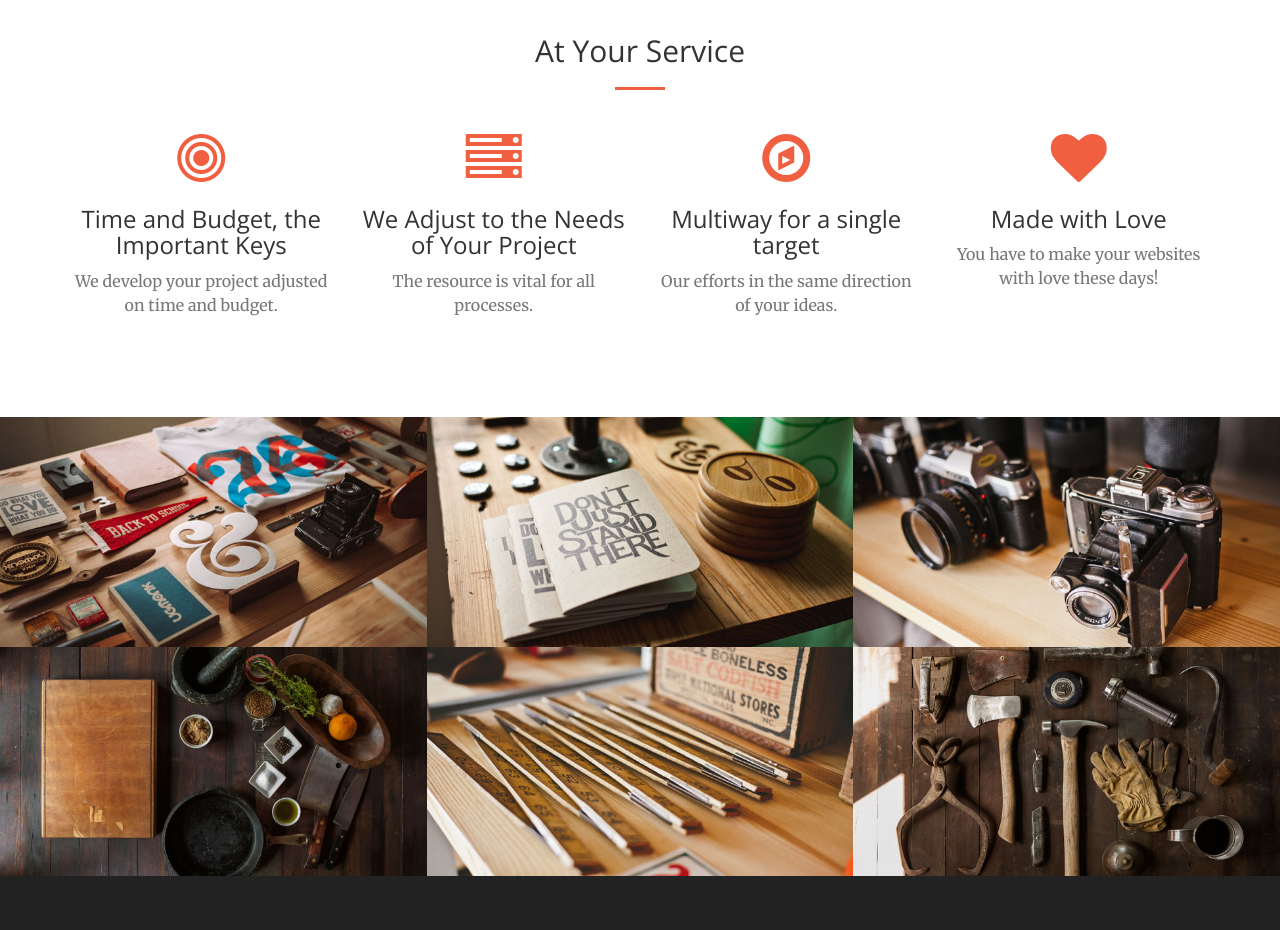
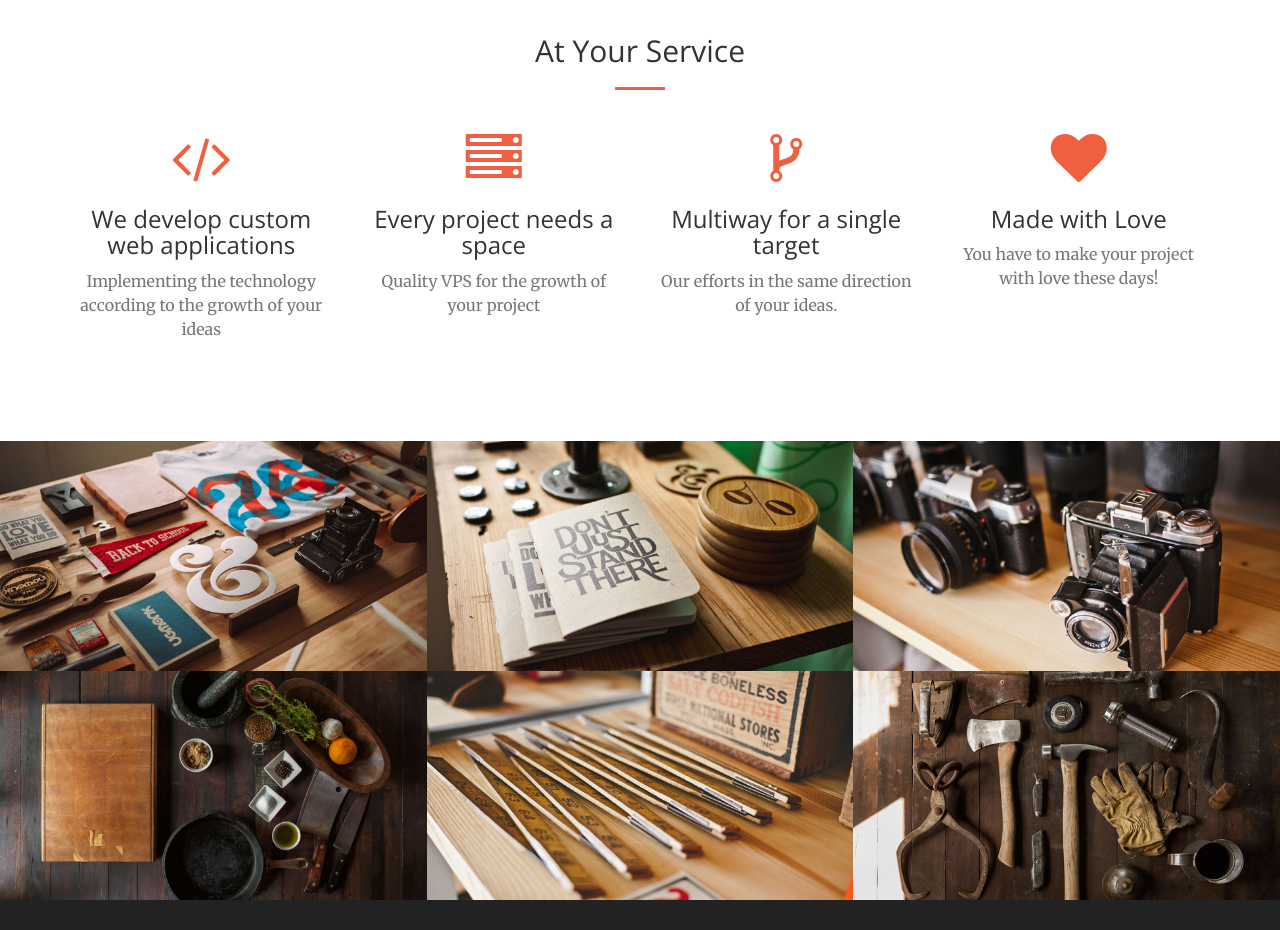
Before and after one commit to pushingcode/pushingcode.github.io, a website: page index.html in a window 1280 px wide. Shown: the part 1260-2190 px from the top of the page. Drawn offline with nearby package versions, Linux system fonts and the light colour scheme.

Commit message:
ajustes de pagina y servicios

```diff
--- a/index.html
+++ b/index.html
@@ -105,21 +105,21 @@
             <div class="row">
                 <div class="col-lg-3 col-md-6 text-center">
                     <div class="service-box">
-                        <i class="fa fa-4x fa-bullseye text-primary sr-icons"></i>
-                        <h3>Time and Budget, the Important Keys</h3>
-                        <p class="text-muted">We develop your project adjusted on time and budget.</p>
+                        <i class="fa fa-4x fa-code text-primary sr-icons"></i>
+                        <h3>We develop custom web applications</h3>
+                        <p class="text-muted">Implementing the technology according to the growth of your ideas</p>
                     </div>
                 </div>
                 <div class="col-lg-3 col-md-6 text-center">
                     <div class="service-box">
                         <i class="fa fa-4x fa-server text-primary sr-icons"></i>
-                        <h3>We Adjust to the Needs of Your Project</h3>
-                        <p class="text-muted">The resource is vital for all processes.</p>
+                        <h3>Every project needs a space</h3>
+                        <p class="text-muted">Quality VPS for the growth of your project</p>
                     </div>
                 </div>
                 <div class="col-lg-3 col-md-6 text-center">
                     <div class="service-box">
-                        <i class="fa fa-4x fa-compass text-primary sr-icons"></i>
+                        <i class="fa fa-4x fa-code-fork text-primary sr-icons"></i>
                         <h3>Multiway for a single target</h3>
                         <p class="text-muted">Our efforts in the same direction of your ideas.</p>
                     </div>
@@ -128,7 +128,7 @@
                     <div class="service-box">
                         <i class="fa fa-4x fa-heart text-primary sr-icons"></i>
                         <h3>Made with Love</h3>
-                        <p class="text-muted">You have to make your websites with love these days!</p>
+                        <p class="text-muted">You have to make your project with love these days!</p>
                     </div>
                 </div>
             </div>
```
Also changed, not shown: img/header.jpg, img/header12.jpg (added).
